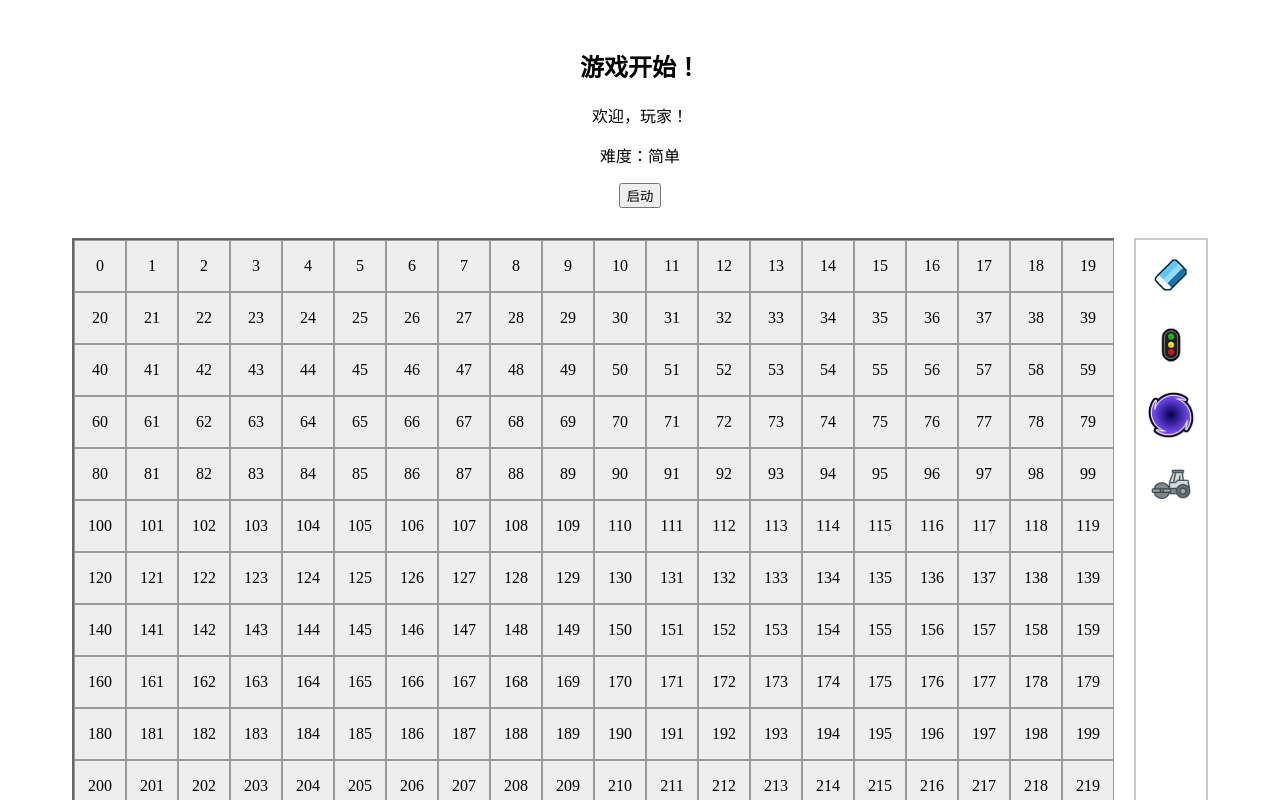
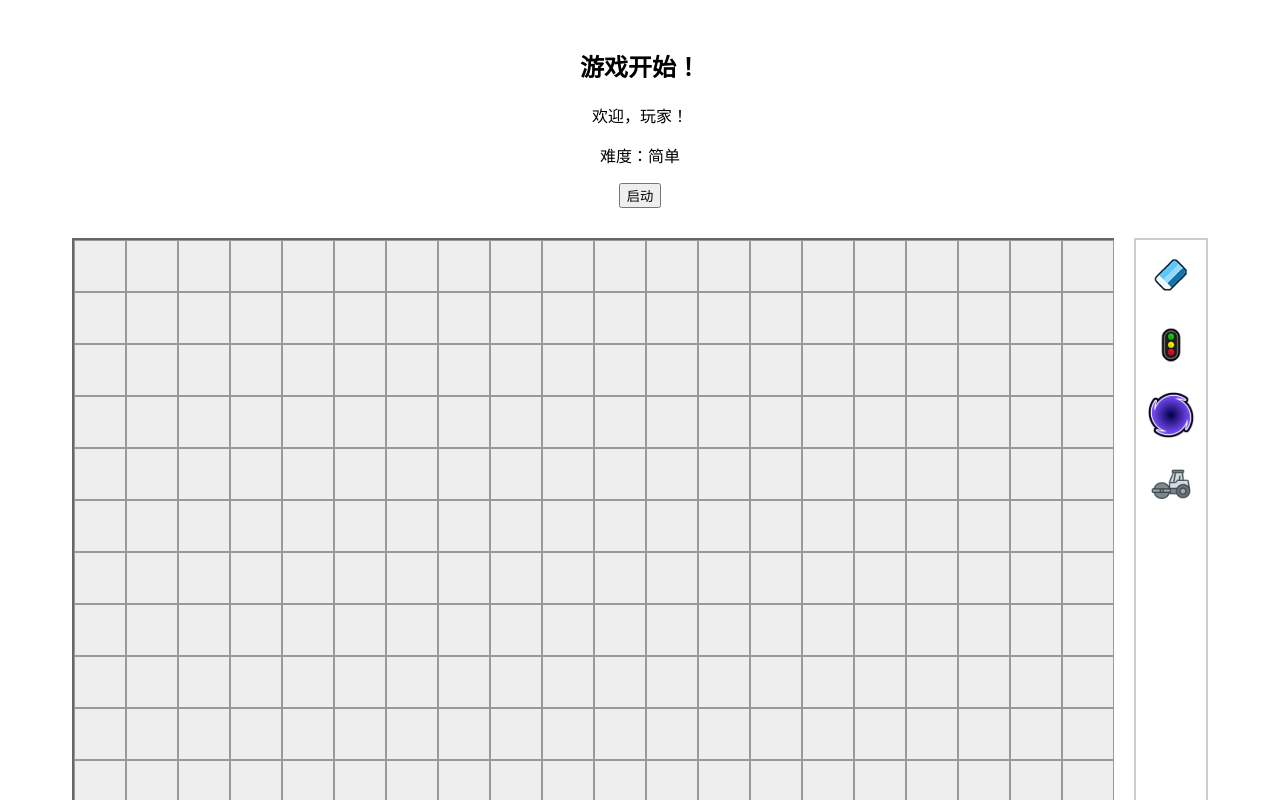
Before and after one commit to xgwsgdhs/SkyCity, a Vue app: page /game in a window 1280 px wide. Shown: the top 800 px of the page. Built offline with nearby package versions, Linux system fonts and the light colour scheme.

Commit message:
移除警告:(13, 19) 未使用的 局部变量 cell

```diff
--- a/src/components/Game/GameMap.vue
+++ b/src/components/Game/GameMap.vue
@@ -10,7 +10,7 @@
         @mouseleave="cancelDrawing"
     >
       <div
-          v-for="(cell, index) in cells"
+          v-for="(index) in cells"
           :key="index"
           class="map-cell"
           :style="getCellStyle(index)"
```
